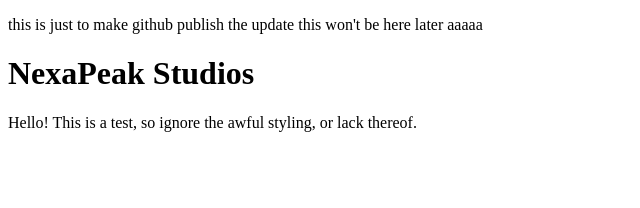
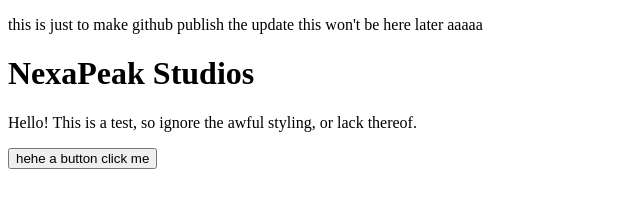
Before and after one commit to plaistow11/nexapeak-demo, a plain HTML site: page index.html in a window 1280 px wide. Shown: the whole page, without its empty margins (0-640 px from the left). Drawn offline with Linux system fonts and the light colour scheme.

Commit message:
Update index.html

```diff
--- a/index.html
+++ b/index.html
@@ -8,5 +8,6 @@
     <body>
         <h1>NexaPeak Studios</h1>
         <p>Hello! This is a test, so ignore the awful styling, or lack thereof.</p>
+        <button>hehe a button click me</button>
     </body>
 </html>
```
